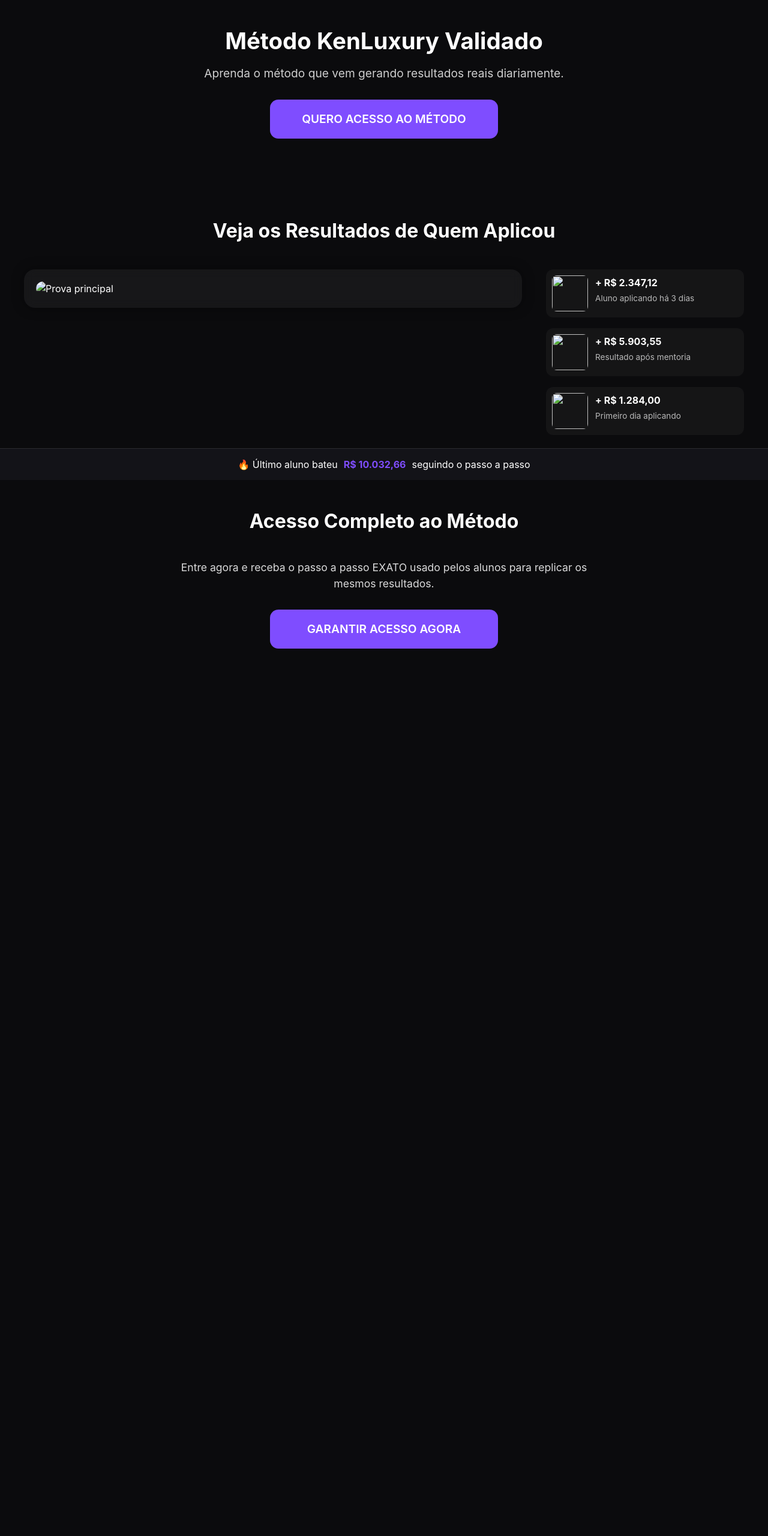
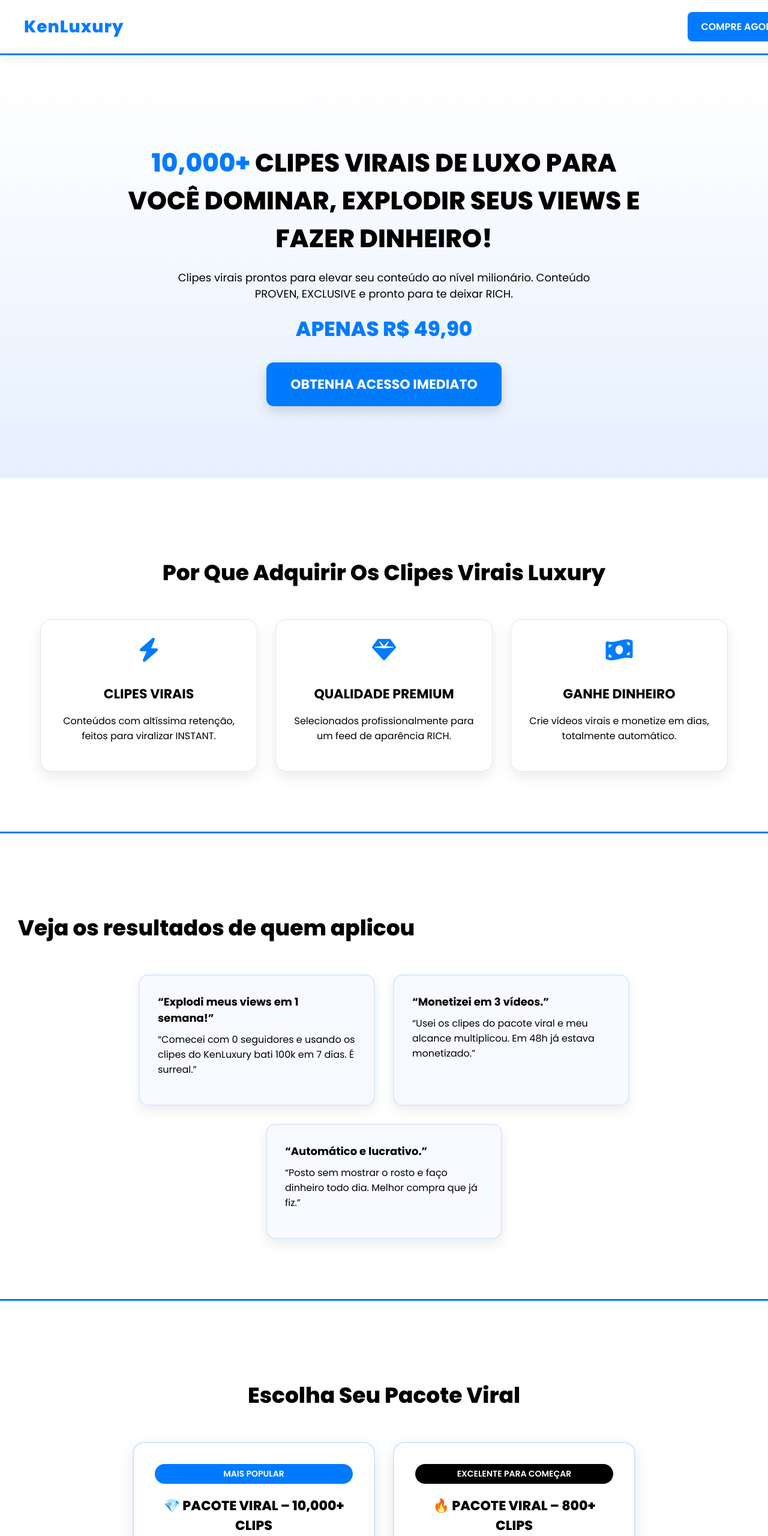
Before and after one commit to reinobre/kenluxury, a plain HTML site: page index.html in a window 1280 px wide. Shown: the top 2560 px of the page at 60% size. Before the commit the page ends 1171 px from the top, so only its background shows below. Drawn offline with Linux system fonts and the light colour scheme.

Commit message:
Revamp landing page with new design and features
Updated the landing page with new content, styles, and structure.

```diff
--- a/index.html
+++ b/index.html
@@ -1,139 +1,347 @@
-<!-- KENLUXURY - Landing Page Única (index.html) -->
-<!-- Substitua as imagens marcadas com IMG_PLACEHOLDER_* pelas reais -->
 <!DOCTYPE html>
 <html lang="pt-BR">
 <head>
     <meta charset="UTF-8" />
     <meta name="viewport" content="width=device-width, initial-scale=1.0" />
-  <title>KENLUXURY - Método Validado</title>
+    <title>KenLuxury – Clips Virais de Luxo</title>
+    <link rel="preconnect" href="https://fonts.googleapis.com" />
+    <link rel="preconnect" href="https://fonts.gstatic.com" crossorigin />
+    <link href="https://fonts.googleapis.com/css2?family=Poppins:wght@300;400;500;600;700;800&display=swap" rel="stylesheet" />
+    <link rel="stylesheet" href="https://cdnjs.cloudflare.com/ajax/libs/font-awesome/6.4.0/css/all.min.css" />
+
+    <!-- META PIXEL -->
+    <script>
+        !function(f,b,e,v,n,t,s){if(f.fbq)return;n=f.fbq=function(){n.callMethod?
+        n.callMethod.apply(n,arguments):n.queue.push(arguments)};if(!f._fbq)f._fbq=n;
+        n.push=n;n.loaded=!0;n.version='2.0';n.queue=[];t=b.createElement(e);
+        t.async=!0;t.src=v;s=b.getElementsByTagName(e)[0];
+        s.parentNode.insertBefore(t,s)}(window, document,'script',
+        'https://connect.facebook.net/en_US/fbevents.js');
+        fbq('init', '000000000000000');
+        fbq('track', 'PageView');
+    </script>
+
     <style>
-    * { margin:0; padding:0; box-sizing:border-box; font-family: 'Inter', sans-serif; }
-    body { background:#0b0b0d; color:white; line-height:1.5; }
-    h1,h2,h3 { font-weight:700; }
+        body {
+            margin: 0;
+            font-family: "Poppins", sans-serif;
+            background: #ffffff;
+            color: #000;
+            overflow-x: hidden;
+        }
+        header {
+            position: fixed;
+            top: 0;
+            width: 100%;
+            background: #ffffff;
+            padding: 20px 40px;
+            display: flex;
+            align-items: center;
+            justify-content: space-between;
+            border-bottom: 3px solid #007bff;
+            z-index: 999;
+            box-shadow: 0 4px 20px rgba(0,0,0,0.08);
+        }
+        header .logo {
+            font-size: 28px;
+            font-weight: 800;
+            color: #007bff;
+            letter-spacing: 1px;
+        }
+        header .cta-btn {
+            background: #007bff;
+            color: #fff;
+            padding: 12px 22px;
+            border-radius: 8px;
+            font-weight: 600;
+            text-decoration: none;
+            transition: .3s;
+        }
+        header .cta-btn:hover {
+            background: #005ad1;
+        }
 
-    .container { width:95%; max-width:1200px; margin:0 auto; }
-    header { padding:40px 0; text-align:center; }
-    header h1 { font-size:2.4rem; margin-bottom:10px; }
-    header p { font-size:1.2rem; opacity:0.8; }
+        .hero {
+            margin-top: 120px;
+            text-align: center;
+            padding: 120px 20px;
+            background: linear-gradient(#ffffff, #e6f0ff);
+        }
+        .hero h1 {
+            font-size: 42px;
+            font-weight: 800;
+            max-width: 900px;
+            margin: auto;
+            color: #000;
+        }
+        .hero p {
+            font-size: 18px;
+            max-width: 700px;
+            margin: 20px auto;
+        }
+        .hero .price {
+            font-size: 34px;
+            font-weight: 800;
+            margin: 20px 0 10px;
+            color: #007bff;
+        }
+        .hero . urgency {
+            font-size: 18px;
+            color: red;
+            font-weight: 700;
+        }
+        .hero .cta-big {
+            background: #007bff;
+            color: #fff;
+            padding: 20px 40px;
+            border-radius: 12px;
+            display: inline-block;
+            margin-top: 20px;
+            font-size: 22px;
+            font-weight: 700;
+            text-decoration: none;
+            box-shadow: 0 8px 20px rgba(0,0,0,0.15);
+            transition: .3s;
+        }
+        .hero .cta-big:hover {
+            background: #005ad1;
+        }
 
-    .cta { display:block; background:#7f4dff; color:white; padding:18px 30px; text-align:center; border-radius:14px; margin:30px auto; width:90%; max-width:380px; font-size:1.2rem; text-decoration:none; font-weight:600; transition:0.2s; }
-    .cta:hover { background:#9a6aff; transform:scale(1.03); }
+        .benefits, .products {
+            padding: 100px 40px;
+            text-align: center;
+        }
+        .benefits h2, .results h2, .products h2 {
+            font-size: 36px;
+            font-weight: 800;
+            margin-bottom: 50px;
+        }
 
-    .section { padding:60px 0; }
-    .section-title { text-align:center; font-size:2rem; margin-bottom:40px; }
+        .benefit-boxes {
+            display: flex;
+            justify-content: center;
+            gap: 30px;
+            flex-wrap: wrap;
+        }
+        .benefit-box {
+            width: 300px;
+            padding: 30px;
+            background: rgba(255,255,255,0.4);
+            border: 1px solid rgba(0,0,0,0.1);
+            backdrop-filter: blur(20px);
+            border-radius: 18px;
+            box-shadow: 0 10px 25px rgba(0,0,0,0.08);
+        }
+        .benefit-box i {
+            font-size: 40px;
+            color: #007bff;
+            margin-bottom: 15px;
+        }
+        .benefit-box h3 {
+            font-size: 22px;
+            font-weight: 700;
+            margin-bottom: 10px;
+        }
 
-    /* SEÇÃO PROVA SOCIAL V2 */
-    .results-grid { display:grid; grid-template-columns:1fr 330px; gap:40px; align-items:flex-start; }
+        .results {
+            padding: 100px 30px;
+            background: #ffffff;
+            border-top: 3px solid #007bff;
+            border-bottom: 3px solid #007bff;
+        }
+        .results-cards {
+            display: flex;
+            gap: 30px;
+            flex-wrap: wrap;
+            justify-content: center;
+        }
+        .result-card {
+            width: 330px;
+            padding: 30px;
+            border-radius: 16px;
+            background: #f8faff;
+            border: 2px solid #007bff20;
+            box-shadow: 0 8px 20px rgba(0,0,0,0.08);
+            text-align: left;
+        }
+        .result-card strong {
+            font-size: 18px;
+            font-weight: 700;
+            color: #000;
+        }
+        .result-card p {
+            margin-top: 10px;
+            font-size: 16px;
+        }
 
-    .big-card { background:rgba(255,255,255,0.05); padding:20px; border-radius:18px; backdrop-filter:blur(8px); box-shadow:0 0 20px rgba(0,0,0,0.4); }
-    .big-card img { width:100%; border-radius:14px; }
+        .products-cards {
+            display: flex;
+            gap: 30px;
+            justify-content: center;
+            flex-wrap: wrap;
+        }
+        .product {
+            width: 330px;
+            padding: 35px;
+            background: #ffffff;
+            border: 2px solid #007bff30;
+            border-radius: 20px;
+            box-shadow: 0 8px 25px rgba(0,0,0,0.1);
+            transition: .3s;
+        }
+        .product:hover {
+            transform: translateY(-10px);
+            box-shadow: 0 12px 30px rgba(0,0,0,0.15);
+        }
+        .product .badge {
+            background: #007bff;
+            color: #fff;
+            padding: 6px 14px;
+            border-radius: 20px;
+            font-weight: 600;
+            font-size: 14px;
+        }
+        .product h3 {
+            margin-top: 20px;
+            font-size: 22px;
+            font-weight: 800;
+            color: #000;
+        }
+        .product .price {
+            margin: 15px 0;
+            font-size: 30px;
+            font-weight: 800;
+            color: #007bff;
+        }
+        .product a {
+            display: block;
+            margin-top: 20px;
+            padding: 14px;
+            background: #007bff;
+            color: #fff;
+            font-size: 18px;
+            text-decoration: none;
+            border-radius: 12px;
+            font-weight: 700;
+            transition: .3s;
+        }
+        .product a:hover {
+            background: #005ad1;
+        }
 
-    .thumbs { display:flex; flex-direction:column; gap:18px; }
-    .thumb { display:flex; gap:12px; background:rgba(255,255,255,0.04); padding:10px; border-radius:12px; cursor:pointer; transition:0.2s; }
-    .thumb:hover { background:rgba(255,255,255,0.15); transform:scale(1.02); }
-    .thumb img { width:60px; height:60px; border-radius:8px; object-fit:cover; }
-    .thumb strong { display:block; font-size:1rem; }
-    .thumb p { font-size:0.85rem; opacity:0.7; margin-top:4px; }
-
-    /* MODAL */
-    .modal { position:fixed; inset:0; background:rgba(0,0,0,0.75); display:none; align-items:center; justify-content:center; backdrop-filter:blur(4px); }
-    .modal img { max-width:90%; max-height:90%; border-radius:14px; }
-
-    .proof-bar { position:fixed; bottom:0; left:0; right:0; background:#131318; padding:14px 20px; display:flex; justify-content:center; align-items:center; gap:10px; border-top:1px solid rgba(255,255,255,0.1); font-size:1rem; z-index:999; }
-    .proof-bar span { font-weight:700; color:#7f4dff; }
-
-    @media(max-width:900px){
-      .results-grid { grid-template-columns:1fr; }
+        footer {
+            padding: 40px;
+            background: #001933;
+            color: #fff;
+            text-align: center;
+            margin-top: 80px;
+        }
+        footer .logo {
+            font-size: 26px;
+            font-weight: 800;
+            color: #007bff;
         }
     </style>
 </head>
 <body>
 
-<header class="container">
-  <h1>Método KenLuxury Validado</h1>
-  <p>Aprenda o método que vem gerando resultados reais diariamente.</p>
-  <a class="cta" href="#oferta">QUERO ACESSO AO MÉTODO</a>
+<header>
+    <div class="logo">KenLuxury</div>
+    <a href="#produtos" class="cta-btn">COMPRE AGORA</a>
 </header>
 
-<section class="section container">
-  <h2 class="section-title">Veja os Resultados de Quem Aplicou</h2>
+<section class="hero">
+    <h1><span style="color:#007bff;">10,000+</span> CLIPES VIRAIS DE LUXO PARA VOCÊ DOMINAR, EXPLODIR SEUS VIEWS E FAZER DINHEIRO!</h1>
+    <p>Clipes virais prontos para elevar seu conteúdo ao nível milionário. Conteúdo PROVEN, EXCLUSIVE e pronto para te deixar RICH.</p>
+    <div class="price">APENAS R$ 49,90</div>
+    <a href="https://pay.sunize.com.br/HSfvhvNX" onclick="fbq('track', 'InitiateCheckout');" class="cta-big">OBTENHA ACESSO IMEDIATO</a>
+</section>
 
-  <div class="results-grid">
-    <!-- CARD GRANDE QUE MUDA DINAMICAMENTE -->
-    <div class="big-card">
-      <img id="main-img" src="IMG_PLACEHOLDER_1" alt="Prova principal" />
+<section class="benefits">
+    <h2>Por Que Adquirir Os Clipes Virais Luxury</h2>
+    <div class="benefit-boxes">
+        <div class="benefit-box">
+            <i class="fa-solid fa-bolt"></i>
+            <h3>CLIPES VIRAIS</h3>
+            <p>Conteúdos com altíssima retenção, feitos para viralizar INSTANT.</p>
         </div>
-
-    <!-- MINI-CARDS LATERAIS -->
-    <div class="thumbs">
-      <div class="thumb" onclick="changeImage('IMG_PLACEHOLDER_1')" >
-        <img src="IMG_PLACEHOLDER_1" />
-        <div>
-          <strong>+ R$ 2.347,12</strong>
-          <p>Aluno aplicando há 3 dias</p>
+        <div class="benefit-box">
+            <i class="fa-solid fa-gem"></i>
+            <h3>QUALIDADE PREMIUM</h3>
+            <p>Selecionados profissionalmente para um feed de aparência RICH.</p>
         </div>
-      </div>
-
-      <div class="thumb" onclick="changeImage('IMG_PLACEHOLDER_2')" >
-        <img src="IMG_PLACEHOLDER_2" />
-        <div>
-          <strong>+ R$ 5.903,55</strong>
-          <p>Resultado após mentoria</p>
-        </div>
-      </div>
-
-      <div class="thumb" onclick="changeImage('IMG_PLACEHOLDER_3')" >
-        <img src="IMG_PLACEHOLDER_3" />
-        <div>
-          <strong>+ R$ 1.284,00</strong>
-          <p>Primeiro dia aplicando</p>
-        </div>
-      </div>
+        <div class="benefit-box">
+            <i class="fa-solid fa-money-bill-wave"></i>
+            <h3>GANHE DINHEIRO</h3>
+            <p>Crie vídeos virais e monetize em dias, totalmente automático.</p>
         </div>
     </div>
 </section>
 
-<!-- MODAL -->
-<div class="modal" id="modal" onclick="closeModal()">
-  <img id="modal-img" />
+<section class="results">
+    <h2>Veja os resultados de quem aplicou</h2>
+    <div class="results-cards">
+        <div class="result-card">
+            <strong>“Explodi meus views em 1 semana!”</strong>
+            <p>“Comecei com 0 seguidores e usando os clipes do KenLuxury bati 100k em 7 dias. É surreal.”</p>
+        </div>
+        <div class="result-card">
+            <strong>“Monetizei em 3 vídeos.”</strong>
+            <p>“Usei os clipes do pacote viral e meu alcance multiplicou. Em 48h já estava monetizado.”</p>
+        </div>
+        <div class="result-card">
+            <strong>“Automático e lucrativo.”</strong>
+            <p>“Posto sem mostrar o rosto e faço dinheiro todo dia. Melhor compra que já fiz.”</p>
+        </div>
+    </div>
+</section>
+
+<section class="products" id="produtos">
+    <h2>Escolha Seu Pacote Viral</h2>
+    <div class="products-cards">
+
+        <div class="product">
+            <div class="badge">MAIS POPULAR</div>
+            <h3>💎 PACOTE VIRAL – 10,000+ CLIPS</h3>
+            <div class="price">R$ 49,90</div>
+            <a href="https://pay.sunize.com.br/HSfvhvNX" onclick="fbq('track', 'Purchase');">GARANTIR AGORA</a>
         </div>
 
-<section class="section container" id="oferta">
-  <h2 class="section-title">Acesso Completo ao Método</h2>
-  <p style="text-align:center; max-width:700px; margin:0 auto; opacity:0.85; font-size:1.1rem;">
-    Entre agora e receba o passo a passo EXATO usado pelos alunos para replicar os mesmos resultados.
-  </p>
-  <a class="cta" href="https://pagamento.com" target="_blank">GARANTIR ACESSO AGORA</a>
+        <div class="product">
+            <div class="badge" style="background:#000;">EXCELENTE PARA COMEÇAR</div>
+            <h3>🔥 PACOTE VIRAL – 800+ CLIPS</h3>
+            <div class="price">R$ 19,90</div>
+            <a href="https://pay.sunize.com.br/YZEXgjtB">COMPRAR</a>
+        </div>
+
+        <div class="product">
+            <div class="badge" style="background:#555;">BOM PARA TESTES</div>
+            <h3>⚡ PACOTE – 40+ CLIPS</h3>
+            <div class="price">R$ 5,00</div>
+            <a href="https://pay.sunize.com.br/BXvFzNGr">COMPRAR</a>
+        </div>
+    </div>
+
+    <br><br>
+    <p><b>If you're from a country that doesn't have Pix, buy here 👇</b><br>
+    <a href="https://linktr.ee/Kenluxury">https://linktr.ee/Kenluxury</a></p>
 </section>
 
-<div class="proof-bar">
-  🔥 Último aluno bateu <span>R$ 10.032,66</span> seguindo o passo a passo
-</div>
+<footer>
+    <div class="logo">KenLuxury</div>
+    <p>© 2025 KenLuxury — Todos os direitos reservados.</p>
+</footer>
 
 <script>
-  const mainImg = document.getElementById('main-img');
-  const modal = document.getElementById('modal');
-  const modalImg = document.getElementById('modal-img');
-
-  function changeImage(src){
-    mainImg.src = src;
-    mainImg.onclick = () => openModal(src);
-  }
-
-  function openModal(src){
-    modalImg.src = src;
-    modal.style.display = 'flex';
-  }
-
-  function closeModal(){ modal.style.display = 'none'; }
-
-  // Auto-rotator leve
-  const autoImages = ['IMG_PLACEHOLDER_1','IMG_PLACEHOLDER_2','IMG_PLACEHOLDER_3'];
-  let idx = 0;
-  setInterval(() => {
-    idx = (idx + 1) % autoImages.length;
-    changeImage(autoImages[idx]);
-  }, 4500);
+    // Smooth scroll
+    document.querySelectorAll('a[href^="#"]').forEach(anchor => {
+        anchor.addEventListener('click', function(e) {
+            e.preventDefault();
+            document.querySelector(this.getAttribute('href')).scrollIntoView({
+                behavior: 'smooth'
+            });
+        });
+    });
 </script>
 
 </body>
```
Lines whose indentation alone changed are shown as unchanged.
